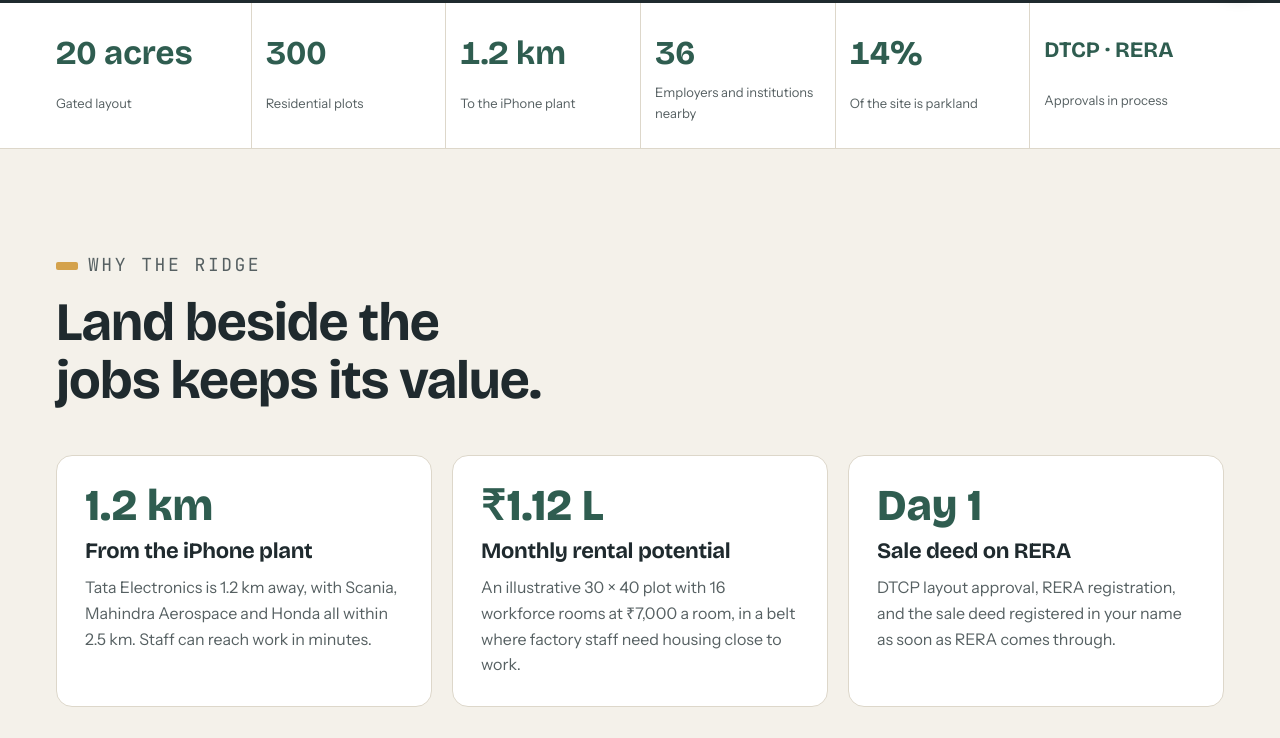
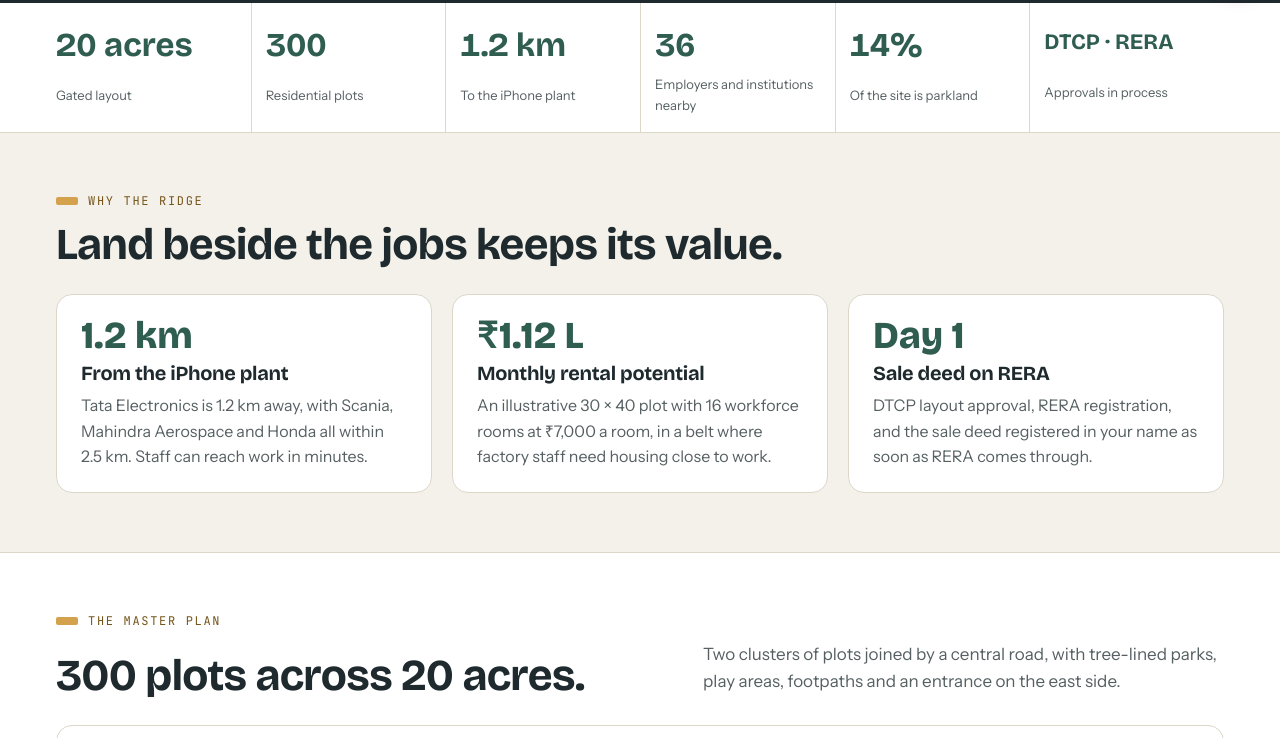
Before and after one commit to pvinodreddy7/the-ridge-site, a plain HTML site: page index.html in a window 1280 px wide. Shown: the part 796-1534 px from the top of the page. Drawn offline with nearby package versions, Linux system fonts and the light colour scheme.

Commit message:
Add files via upload

```diff
--- a/index.html
+++ b/index.html
@@ -49,10 +49,13 @@ button,input,select,textarea{font:inherit}
 .mono{font-family:var(--f-mono);font-variant-numeric:tabular-nums}
 .eyebrow{font-family:var(--f-mono);font-size:12px;letter-spacing:.14em;text-transform:uppercase;color:var(--yellow-text);display:flex;align-items:center;gap:10px}
 .eyebrow::before{content:"";width:22px;height:8px;background:var(--yellow);border-radius:2px}
-.sec{padding-block:clamp(60px,8vw,104px)}
-.head{display:grid;gap:14px;max-width:760px;margin-bottom:44px}
-.head h2{font-size:clamp(32px,4.4vw,54px);font-weight:700}
-.head p{font-size:18px;color:var(--muted);max-width:60ch}
+.sec{padding-block:clamp(36px,4.6vw,60px)}
+.head{display:grid;gap:10px 48px;margin-bottom:26px;grid-template-columns:minmax(0,1.15fr) minmax(0,1fr);align-items:end}
+.head .eyebrow{grid-column:1/-1}
+.head h2{font-size:clamp(28px,3.5vw,44px);font-weight:700}
+.head h2:last-child{grid-column:1/-1}
+.head p:not(.eyebrow){font-size:17px;color:var(--muted);max-width:60ch;padding-bottom:4px}
+@media (max-width:860px){ .head{grid-template-columns:minmax(0,1fr);gap:10px;margin-bottom:22px} }
 .note{font-size:13px;color:var(--muted)}
 .plan-disc{font-size:13.5px;color:var(--ink);margin-top:12px;padding:10px 14px;border-left:3px solid var(--yellow);background:var(--bg);border-radius:0 8px 8px 0}
 .btn{display:inline-flex;align-items:center;justify-content:center;gap:8px;min-height:48px;padding:13px 24px;border-radius:10px;border:1px solid transparent;font-weight:600;font-size:15px;text-decoration:none;cursor:pointer;transition:transform .15s,background .15s}
@@ -134,7 +137,7 @@ button,input,select,textarea{font:inherit}
 /* stats */
 .stats{background:var(--surface);border-bottom:1px solid var(--line)}
 .stats .wrap{display:grid;grid-template-columns:repeat(6,minmax(0,1fr))}
-.stat{padding:24px 14px;display:grid;gap:2px;border-left:1px solid var(--line)}
+.stat{padding:16px 14px;display:grid;gap:2px;border-left:1px solid var(--line)}
 .stat:first-child{border-left:0;padding-left:0}
 .stat b{font-family:var(--f-display);font-size:clamp(24px,2.6vw,34px);font-weight:700;color:var(--accent-text);font-variant-numeric:tabular-nums}
 .stat>span{font-size:13px;color:var(--muted)}
@@ -143,9 +146,9 @@ button,input,select,textarea{font:inherit}
 
 /* why */
 .why{display:grid;grid-template-columns:repeat(3,minmax(0,1fr));gap:20px}
-.why article{background:var(--surface);border:1px solid var(--line);border-radius:16px;padding:28px;display:grid;gap:12px;align-content:start}
-.why .n{font-family:var(--f-display);font-size:44px;font-weight:800;color:var(--accent-text);line-height:1}
-.why h3{font-size:22px;font-weight:700}
+.why article{background:var(--surface);border:1px solid var(--line);border-radius:16px;padding:22px 24px;display:grid;gap:8px;align-content:start}
+.why .n{font-family:var(--f-display);font-size:38px;font-weight:800;color:var(--accent-text);line-height:1}
+.why h3{font-size:20px;font-weight:700}
 .why p{color:var(--muted)}
 @media (max-width:860px){ .why{gap:10px} .why article{padding:16px 14px;gap:8px} .why .n{font-size:30px} .why h3{font-size:16px} .why p:not(.n){font-size:13px} }
 @media (max-width:520px){ .why{gap:8px} .why article{padding:12px 10px;border-radius:12px} .why .n{font-size:22px} .why h3{font-size:13.5px;line-height:1.25} .why p:not(.n){font-size:11.5px;line-height:1.4} }
@@ -205,7 +208,9 @@ input[type=range]{width:100%;accent-color:var(--brand-2);height:28px}
 
 /* amenities */
 .amen{display:grid;grid-template-columns:repeat(3,minmax(0,1fr));gap:14px}
-.amen div{background:var(--surface);border:1px solid var(--line);border-radius:14px;padding:22px 20px;display:grid;gap:10px;align-content:start}
+.amen div{background:var(--surface);border:1px solid var(--line);border-radius:14px;padding:16px 18px;display:grid;grid-template-columns:auto minmax(0,1fr);gap:4px 14px;align-content:start;align-items:start}
+.amen div svg{grid-row:1/3;margin-top:2px}
+.amen div p{grid-column:2}
 .amen svg{color:var(--accent-text)}
 .amen h3{font-family:var(--f-body);font-size:16px;font-weight:700;letter-spacing:0}
 .amen p{font-size:14px;color:var(--muted)}
@@ -226,7 +231,7 @@ input[type=range]{width:100%;accent-color:var(--brand-2);height:28px}
 /* location */
 .loc{display:grid;grid-template-columns:minmax(0,1fr) minmax(0,1fr);gap:40px;align-items:start}
 .dist{display:grid;grid-template-columns:repeat(2,minmax(0,1fr));gap:12px}
-.dist div{background:var(--surface);border:1px solid var(--line);border-radius:14px;padding:18px;display:grid;gap:2px}
+.dist div{background:var(--surface);border:1px solid var(--line);border-radius:14px;padding:12px 14px;display:grid;gap:0;align-content:start}
 .dist b{font-family:var(--f-display);font-size:30px;font-weight:700;color:var(--accent-text)}
 .dist span{font-size:13px;color:var(--muted)}
 .near{margin-top:34px} .near-h{font-family:var(--f-display);font-size:24px;font-weight:700;margin-bottom:14px}
@@ -248,7 +253,7 @@ input[type=range]{width:100%;accent-color:var(--brand-2);height:28px}
 .pin .mono{font-size:13px;color:var(--hero-muted)}
 .pin b{font-family:var(--f-display);font-size:20px;display:block}
 .roads{display:grid;gap:0}
-.roads article{display:grid;grid-template-columns:auto minmax(0,1fr);gap:16px;padding:18px 0;border-top:1px solid var(--line)}
+.roads article{display:grid;grid-template-columns:auto minmax(0,1fr);gap:16px;padding:13px 0;border-top:1px solid var(--line)}
 .roads .shield{font-family:var(--f-mono);font-size:12px;background:var(--brand);color:#fff;border-radius:6px;padding:6px 8px;height:fit-content;white-space:nowrap}
 .roads h3{font-family:var(--f-body);font-size:17px;font-weight:700;letter-spacing:0}
 .roads p{color:var(--muted);font-size:15px}
@@ -302,7 +307,8 @@ a.pcard b::after{content:" ↗";color:var(--accent-text)}
 .port b{font-family:var(--f-display);font-size:19px}
 .port span{font-size:13px;color:var(--muted)}
 @media (max-width:900px){ .port{grid-template-columns:repeat(2,minmax(0,1fr))} }
-.faq{display:grid;gap:10px;max-width:860px}
+.faq{display:grid;gap:10px;grid-template-columns:repeat(2,minmax(0,1fr));align-items:start}
+@media (max-width:860px){ .faq{grid-template-columns:minmax(0,1fr)} }
 .faq details{background:var(--surface);border:1px solid var(--line);border-radius:12px;padding:0 20px}
 .faq summary{cursor:pointer;font-weight:600;padding:16px 0;font-size:17px;list-style:none;display:flex;justify-content:space-between;gap:16px}
 .faq summary::after{content:"+";font-family:var(--f-mono);color:var(--accent-text)}
@@ -348,7 +354,6 @@ footer .wrap{display:grid;gap:14px} footer img{height:30px;width:auto} footer p{
 /* compact rental section */
 .rent-s{padding-block:clamp(36px,5vw,56px)}
 .rent-s .head{margin-bottom:20px;gap:8px}
-.rent-s .head h2{font-size:clamp(24px,3vw,34px)}
 .rent-s .head p{font-size:16px}
 .rent-s .calc{grid-template-columns:minmax(0,1.6fr) minmax(0,1fr)}
 .rent-s .calc .in{grid-template-columns:repeat(2,minmax(0,1fr));gap:12px 26px;padding:22px}
```
